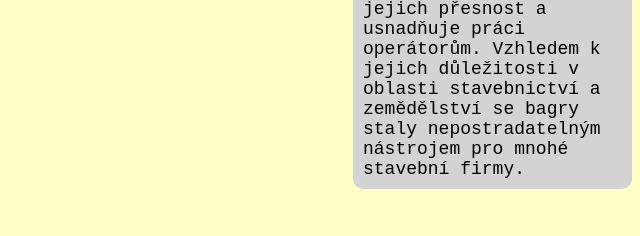
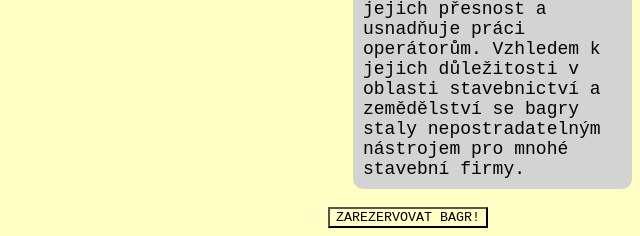
Before and after one commit to Tomsn1592/pvatest, a Symfony app: template templates/main.html.twig in a window 1280 px wide. Shown: the part 1015-1251 px from the top of the page, without its empty margins (640-1280 px from the left). Before the commit the page ends 1204 px from the top, so only its background shows below. Run offline with Twig, Linux system fonts and the light colour scheme; the template is opened without the code that fills it, so the values that code supplies are empty; some libraries are stand-ins or nearby versions.

Commit message:
upraveni

```diff
--- a/templates/main.html.twig
+++ b/templates/main.html.twig
@@ -6,7 +6,6 @@
             KONTAKT
             PRODUKTY
             SLUŽBY
-
         </h2>
     </div>
     <div class ="body">
@@ -19,7 +18,8 @@
                 Existuje několik typů bagrů, včetně kolových a pásových, které se liší podle typu podkladu a požadované mobility. Bagry se často využívají při výstavbě silnic, mostů, budov a dalších infrastrukturních projektů. Díky své robustnosti a efektivitě výrazně zkracují čas potřebný k dokončení náročných prací.
 
                 Moderní bagry jsou často vybaveny pokročilými technologiemi, jako jsou GPS a automatizované řídicí systémy, což zvyšuje jejich přesnost a usnadňuje práci operátorům. Vzhledem k jejich důležitosti v oblasti stavebnictví a zemědělství se bagry staly nepostradatelným nástrojem pro mnohé stavební firmy.</p>
+
+                <button type="button" onclick="alert('Bagr byl zarezervován')">ZAREZERVOVAT BAGR!</button>
         </div>
     </div>
-
 {% endblock %}
```
